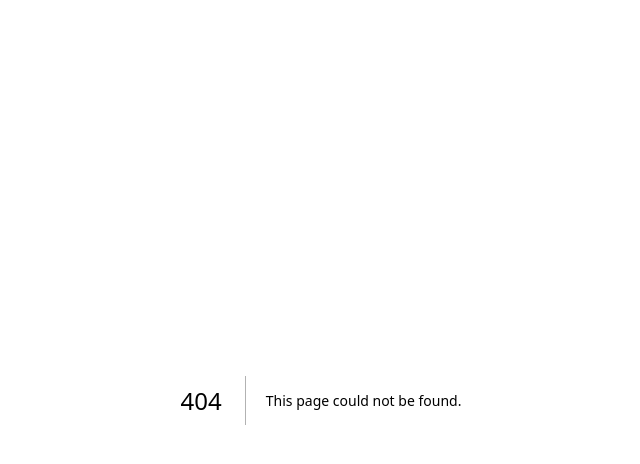
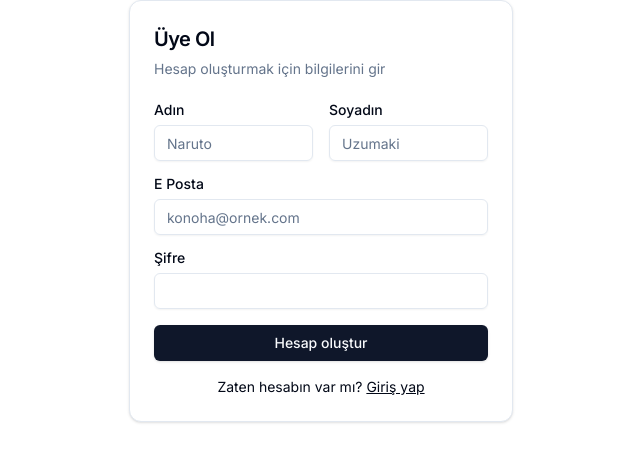
Before and after one commit to atalaykarahan/e_commerce_testcase, a Next.js app: page /register in a window 1280 px wide. Before the commit this address had no page. Shown: the top 464 px of the page, without its empty margins (319-959 px from the left). Built offline with nearby package versions, Linux system fonts and the light colour scheme.

Commit message:
üye ol sayfası demo olarak yapıldı

```diff
--- a/app/(pages)/(auth)/login/page.tsx
+++ b/app/(pages)/(auth)/login/page.tsx
@@ -43,8 +43,8 @@
           </div>
           <div className="mt-4 text-center text-sm">
             Hesabın yok mu kayıt ol.{" "}
-            <Link href="#" className="underline">
-              Sign up
+            <Link href="/register" className="underline">
+              Üye ol
             </Link>
           </div>
         </div>
--- /dev/null
+++ b/app/(pages)/(auth)/register/page.tsx
@@ -0,0 +1,62 @@
+import Link from "next/link"
+import { Button } from "@/components/ui/button"
+import {
+  Card,
+  CardContent,
+  CardDescription,
+  CardHeader,
+  CardTitle,
+} from "@/components/ui/card"
+import { Input } from "@/components/ui/input"
+import { Label } from "@/components/ui/label"
+
+const RegisterPage = () => {
+    return (
+        <Card className="mx-auto max-w-sm">
+        <CardHeader>
+          <CardTitle className="text-xl">Üye Ol</CardTitle>
+          <CardDescription>
+            Hesap oluşturmak için bilgilerini gir
+          </CardDescription>
+        </CardHeader>
+        <CardContent>
+          <div className="grid gap-4">
+            <div className="grid grid-cols-2 gap-4">
+              <div className="grid gap-2">
+                <Label htmlFor="first-name">Adın</Label>
+                <Input id="first-name" placeholder="Naruto" required />
+              </div>
+              <div className="grid gap-2">
+                <Label htmlFor="last-name">Soyadın</Label>
+                <Input id="last-name" placeholder="Uzumaki" required />
+              </div>
+            </div>
+            <div className="grid gap-2">
+              <Label htmlFor="email">E Posta</Label>
+              <Input
+                id="email"
+                type="email"
+                placeholder="konoha@ornek.com"
+                required
+              />
+            </div>
+            <div className="grid gap-2">
+              <Label htmlFor="password">Şifre</Label>
+              <Input id="password" type="password" />
+            </div>
+            <Button type="submit" className="w-full">
+              Hesap oluştur
+            </Button>
+          </div>
+          <div className="mt-4 text-center text-sm">
+            Zaten hesabın var mı?{" "}
+            <Link href="/login" className="underline">
+              Giriş yap
+            </Link>
+          </div>
+        </CardContent>
+      </Card>
+     );
+}
+
+export default RegisterPage;
--- /dev/null
+++ b/components/ui/card.tsx
@@ -0,0 +1,76 @@
+import * as React from "react"
+
+import { cn } from "@/lib/utils"
+
+const Card = React.forwardRef<
+  HTMLDivElement,
+  React.HTMLAttributes<HTMLDivElement>
+>(({ className, ...props }, ref) => (
+  <div
+    ref={ref}
+    className={cn(
+      "rounded-xl border bg-card text-card-foreground shadow",
+      className
+    )}
+    {...props}
+  />
+))
+Card.displayName = "Card"
+
+const CardHeader = React.forwardRef<
+  HTMLDivElement,
+  React.HTMLAttributes<HTMLDivElement>
+>(({ className, ...props }, ref) => (
+  <div
+    ref={ref}
+    className={cn("flex flex-col space-y-1.5 p-6", className)}
+    {...props}
+  />
+))
+CardHeader.displayName = "CardHeader"
+
+const CardTitle = React.forwardRef<
+  HTMLParagraphElement,
+  React.HTMLAttributes<HTMLHeadingElement>
+>(({ className, ...props }, ref) => (
+  <h3
+    ref={ref}
+    className={cn("font-semibold leading-none tracking-tight", className)}
+    {...props}
+  />
+))
+CardTitle.displayName = "CardTitle"
+
+const CardDescription = React.forwardRef<
+  HTMLParagraphElement,
+  React.HTMLAttributes<HTMLParagraphElement>
+>(({ className, ...props }, ref) => (
+  <p
+    ref={ref}
+    className={cn("text-sm text-muted-foreground", className)}
+    {...props}
+  />
+))
+CardDescription.displayName = "CardDescription"
+
+const CardContent = React.forwardRef<
+  HTMLDivElement,
+  React.HTMLAttributes<HTMLDivElement>
+>(({ className, ...props }, ref) => (
+  <div ref={ref} className={cn("p-6 pt-0", className)} {...props} />
+))
+CardContent.displayName = "CardContent"
+
+const CardFooter = React.forwardRef<
+  HTMLDivElement,
+  React.HTMLAttributes<HTMLDivElement>
+>(({ className, ...props }, ref) => (
+  <div
+    ref={ref}
+    className={cn("flex items-center p-6 pt-0", className)}
+    {...props}
+  />
+))
+CardFooter.displayName = "CardFooter"
+
+export { Card, CardHeader, CardFooter, CardTitle, CardDescription, CardContent }
```
Also changed, not shown: app/globals.css (indentation only).
